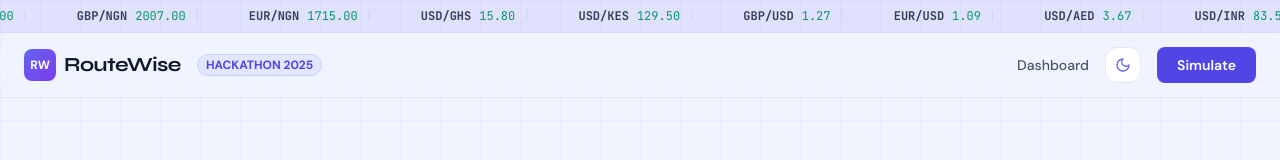
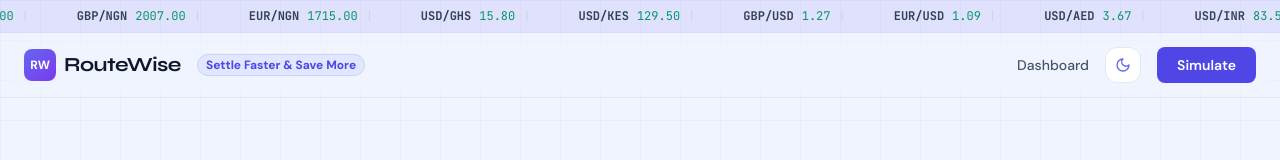
Before and after one commit to Bilmid001/routewise-fixed, a Next.js app: page / in a window 1280 px wide. Shown: the top 160 px of the page. Built offline with nearby package versions, Linux system fonts and the light colour scheme.

Commit message:
routewise

```diff
--- a/app/page.tsx
+++ b/app/page.tsx
@@ -28,7 +28,7 @@ export default function Home() {
               <span className="text-white text-xs font-bold">RW</span>
             </div>
             <span className="font-display font-bold text-xl tracking-tight">RouteWise</span>
-            <span className="ml-2 hidden sm:inline bg-indigo-100 dark:bg-indigo-900/40 text-indigo-600 dark:text-indigo-400 text-xs font-bold px-2 py-0.5 rounded-full border border-indigo-200 dark:border-indigo-800/40">HACKATHON 2025</span>
+            <span className="ml-2 hidden sm:inline bg-indigo-100 dark:bg-indigo-900/40 text-indigo-600 dark:text-indigo-400 text-xs font-bold px-2 py-0.5 rounded-full border border-indigo-200 dark:border-indigo-800/40">Settle Faster & Save More</span>
           </div>
           <div className="flex items-center gap-4">
             <Link href="/dashboard" className="text-[var(--text2)] hover:text-[var(--text)] text-sm font-medium transition-colors hidden sm:block">Dashboard</Link>
```
